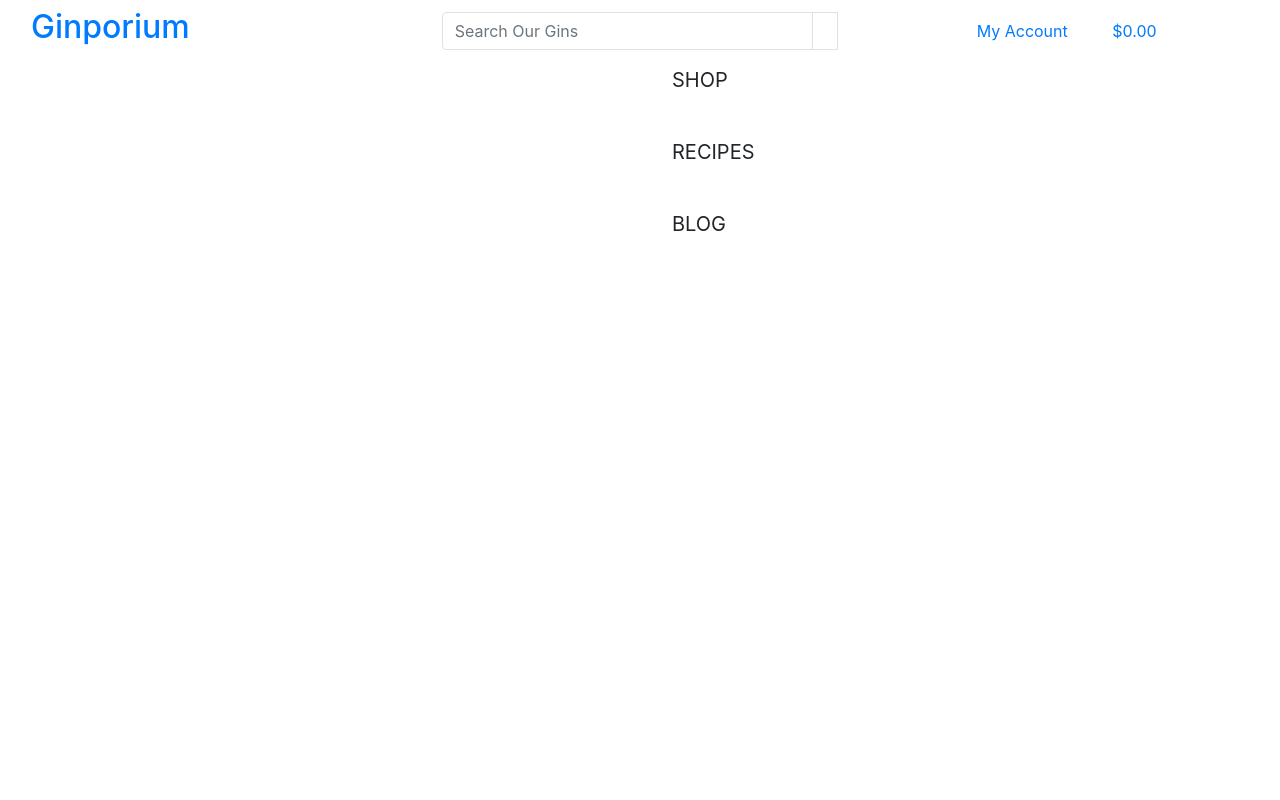
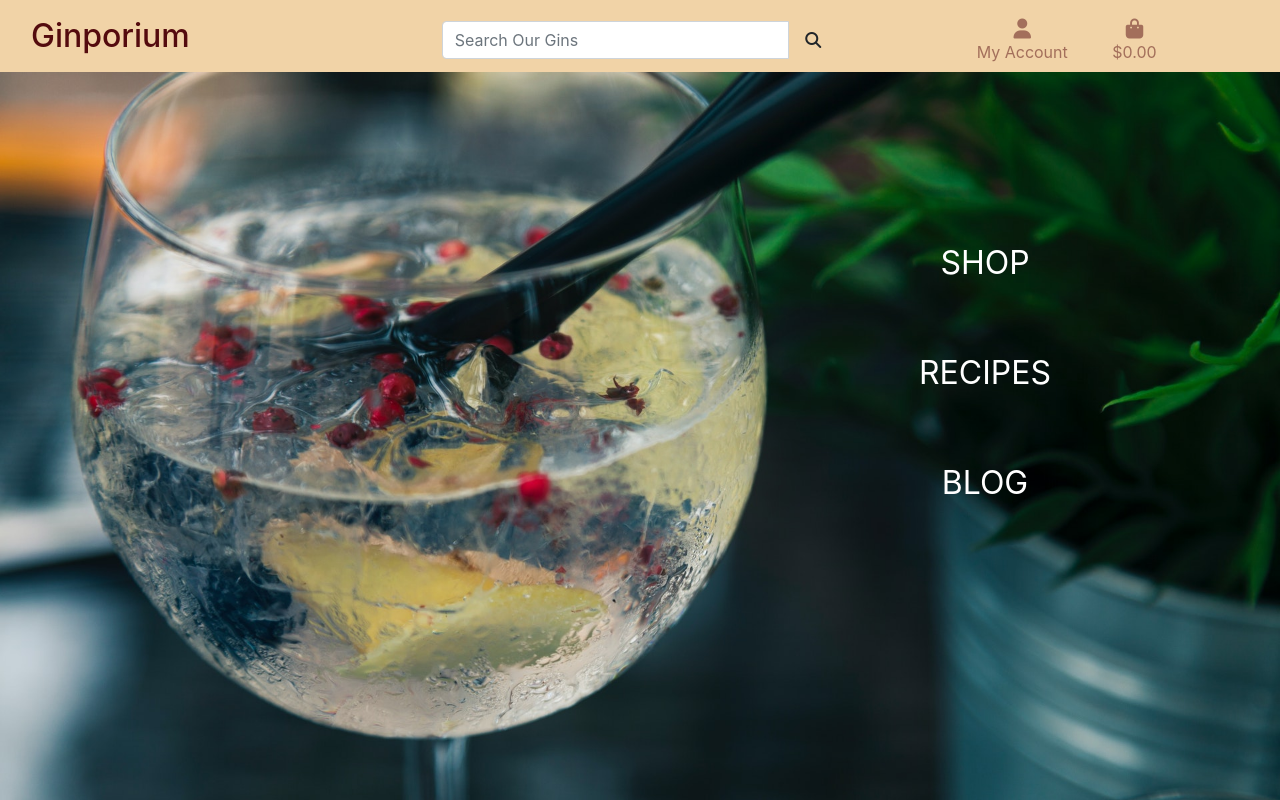
Before and after one commit to Gwen-Bradbury/MS4, a Django app: page / in a window 1280 px wide. Run offline with Django 3.2, Linux system fonts and the light colour scheme; some libraries are stand-ins or nearby versions.

Commit message:
Completed Landing Page and CSS

```diff
--- a/ginporium/settings.py
+++ b/ginporium/settings.py
@@ -147,6 +147,10 @@ USE_TZ = True
 # https://docs.djangoproject.com/en/3.2/howto/static-files/
 
 STATIC_URL = '/static/'
+STATICFILES_DIRS = (os.path.join(BASE_DIR, 'static'),)
+
+MEDIA_URL = '/media/'
+MEDIA_ROOT = os.path.join(BASE_DIR, 'media')
 
 # Default primary key field type
 # https://docs.djangoproject.com/en/3.2/ref/settings/#default-auto-field
--- a/ginporium/urls.py
+++ b/ginporium/urls.py
@@ -15,9 +15,11 @@ Including another URLconf
 """
 from django.contrib import admin
 from django.urls import path, include
+from django.conf import settings
+from django.conf.urls.static import static
 
 urlpatterns = [
     path('admin/', admin.site.urls),
     path('accounts/', include('allauth.urls')),
     path('', include('home.urls')),
-]
+] + static(settings.MEDIA_URL, document_root=settings.MEDIA_ROOT)
--- a/home/templates/home/index.html
+++ b/home/templates/home/index.html
@@ -14,17 +14,17 @@
 {% block content %}
     <div class="container h-100">
         <div class="row h-100">
-            <div class="col-6 ml-auto">
+            <div class="col-4 ml-auto">
                 <div class="my-5">
-                    <h2>
+                    <h1>
                         <a href="" class="index-button btn btn-lg rounded-5 text-uppercase py-3">Shop</a>
-                    </h2>
-                    <h2>
+                    </h1>
+                    <h1>
                         <a href="" class="index-button btn btn-lg rounded-5 text-uppercase py-3">Recipes</a>
-                    </h2>
-                    <h2>
+                    </h1>
+                    <h1>
                         <a href="" class="index-button btn btn-lg rounded-5 text-uppercase py-3">Blog</a>
-                    </h2>
+                    </h1>
                 </div>
             </div>
         </div>
--- /dev/null
+++ b/static/css/base.css
@@ -0,0 +1,74 @@
+html {
+    height: 100%;
+}
+
+body {
+    background: url('/media/home.jpg') no-repeat center center fixed;
+    background-size: cover;
+}
+
+/* from Bulma */
+.icon {
+    align-items: center;
+    display: inline-flex;
+    justify-content: center;
+    height: 1.5rem;
+    width: 1.5rem;
+}
+
+/* Header */
+header {
+    background-color: #F1D3A7;
+}
+
+.logo-link {
+    width: fit-content;
+    color: #540B0E;
+}
+
+.logo-link:hover,
+.logo-link:active,
+.logo-link:focus {
+    color: #540B0E;
+}
+
+.nav-link-color {
+    color: #A36F5B !important;
+}
+
+.nav-link-color:hover,
+.nav-link-color:active,
+.nav-link-color:focus {
+    color: #540B0E !important;
+}
+
+/* Buttons */
+.index-button {
+    margin: 10px;
+    color: #fff;
+    min-width: 260px;
+    font-size: 2rem;
+}
+
+.index-button:hover,
+.index-button:active,
+.index-button:focus {
+    color: #DEBA94;
+}
+
+/* -------------------------------- Media Queries */
+
+/* fixed top navbar only on medium and up */
+@media (min-width: 992px) {
+    .fixed-top-desktop-only {
+        position: fixed;
+        top: 0;
+        right: 0;
+        left: 0;
+        z-index: 1030;
+    }
+
+    .header-container {
+        padding-top: 164px;
+    }
+}
--- a/templates/base.html
+++ b/templates/base.html
@@ -14,9 +14,10 @@
     {% block extra_meta %}
     {% endblock %}
 
-    <!-- Bootstrap CSS -->
+    <!-- CSS -->
     {% block corecss %}
         <link rel="stylesheet" href="https://cdn.jsdelivr.net/npm/bootstrap@4.6.0/dist/css/bootstrap.min.css" integrity="sha384-B0vP5xmATw1+K9KRQjQERJvTumQW0nPEzvF6L/Z6nronJ3oUOFUFpCjEUQouq2+l" crossorigin="anonymous">
+        <link rel="stylesheet" href="{% static 'css/base.css' %}">
     {% endblock %}
 
     {% block extra_css %}
@@ -24,6 +25,7 @@
 
     <!-- Javascript Tags -->
     {% block corejs %}
+        <script src="https://kit.fontawesome.com/0bc4b6b244.js" crossorigin="anonymous"></script>
         <script src="https://code.jquery.com/jquery-3.5.1.slim.min.js" integrity="sha384-DfXdz2htPH0lsSSs5nCTpuj/zy4C+OGpamoFVy38MVBnE+IbbVYUew+OrCXaRkfj" crossorigin="anonymous"></script>
         <script src="https://cdn.jsdelivr.net/npm/popper.js@1.16.1/dist/umd/popper.min.js" integrity="sha384-9/reFTGAW83EW2RDu2S0VKaIzap3H66lZH81PoYlFhbGU+6BZp6G7niu735Sk7lN" crossorigin="anonymous"></script>
         <script src="https://cdn.jsdelivr.net/npm/bootstrap@4.6.0/dist/js/bootstrap.min.js" integrity="sha384-+YQ4JLhjyBLPDQt//I+STsc9iw4uQqACwlvpslubQzn4u2UU2UFM80nGisd026JF" crossorigin="anonymous"></script>
@@ -37,18 +39,18 @@
   <body>
 
       <header class="container-fluid fixed-top">
-          <div class="row">
+          <div id="topnav" class="row pt-lg-2 d-none d-lg-flex">
               <div class="col-12 col-lg-4 my-auto py-1 py-lg-0">
-                <a href="{% url 'home' %}" class="nav-link main-logo-link">
+                <a href="{% url 'home' %}" class="nav-link logo-link">
                     <h2>Ginporium</h2>
                 </a>
               </div>
               <div class="col-12 col-lg-4 my-auto py-1 py-lg-0">
                   <form method="GET" action="">
                     <div class="input-group w-100">
-                        <input class="form-control border border-black rounded-5" type="text" name="q" placeholder="Search Our Gins">
+                        <input class="form-control rounded-5" type="text" name="q" placeholder="Search Our Gins">
                         <div class="input-group-append">
-                            <button class="form-control btn btn-black border border-black rounded-0" type="submit">
+                            <button class="form-control btn rounded-5" type="submit">
                                 <span class="icon">
                                     <i class="fas fa-search"></i>
                                 </span>
@@ -60,7 +62,7 @@
               <div class="col-12 col-lg-4 my-auto py-1 py-lg-0">
                   <ul class="list-inline list-unstyled text-center my-0">
                       <li class="list-inline-item dropdown">
-                          <a class="text-black nav-link" href="#" id="user-options" data-toggle="dropdown" aria-haspopup="true" aria-expanded="false">
+                          <a class="nav-link-color nav-link" href="#" id="user-options" data-toggle="dropdown" aria-haspopup="true" aria-expanded="false">
                             <div class="text-center">
                                 <div><i class="fas fa-user fa-lg"></i></div>
                                 <p class="my-0">My Account</p>
@@ -80,7 +82,7 @@
                         </div>
                       </li>
                       <li class="list-inline-item">
-                          <a class="{% if grand_total %}text-info font-weight-bold{% else %}text-black{% endif %} nav-link" href="">
+                          <a class="{% if grand_total %}text-info font-weight-bold{% else %}nav-link-color{% endif %} nav-link" href="">
                             <div class="text-center">
                                 <div><i class="fas fa-shopping-bag fa-lg"></i></div>
                                 <p class="my-0">
```
Also changed, not shown: media/home.jpg (added).
